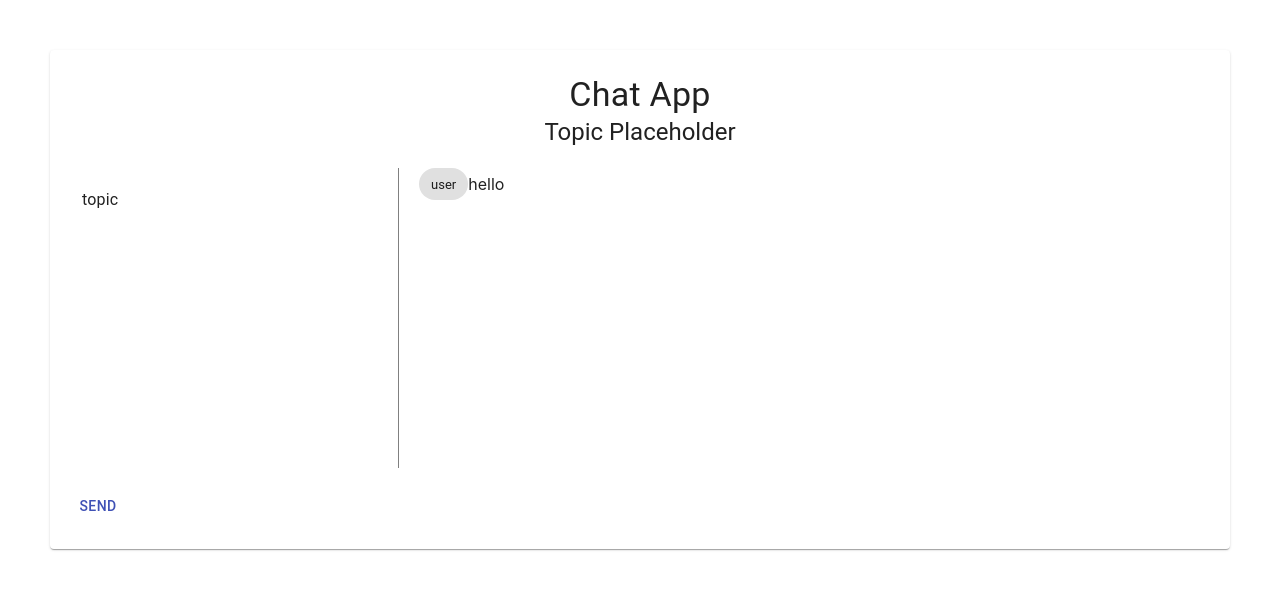
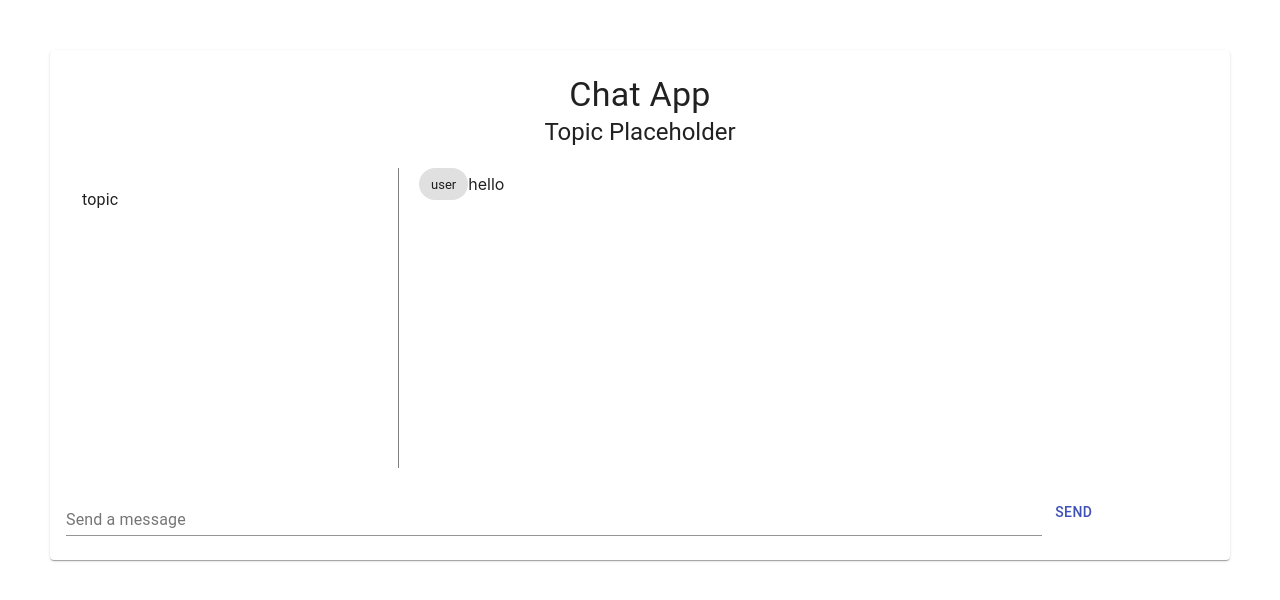
Before and after one commit to galosandoval/chatApp, a React (Create React App) app in the folder app/: page / in a window 1280 px wide. Shown: the top 600 px of the page. Built offline with nearby package versions, Linux system fonts and the light colour scheme.

Commit message:
finishes outline for Dashboard component

```diff
--- a/app/src/Components/Dashboard.js
+++ b/app/src/Components/Dashboard.js
@@ -1,4 +1,4 @@
-import React from "react";
+import React, { useState } from "react";
 import Paper from "@material-ui/core/Paper";
 import {
   Button,
@@ -7,6 +7,7 @@ import {
   ListItem,
   ListItemText,
   makeStyles,
+  TextField,
   Typography,
 } from "@material-ui/core";
 
@@ -40,6 +41,7 @@ const useStyles = makeStyles((theme) => ({
 
 export const Dashboard = () => {
   const classes = useStyles();
+  const [textValue, setTextValue] = useState('')
   return (
     <div>
       <Paper className={classes.root}>
@@ -69,7 +71,13 @@ export const Dashboard = () => {
           </div>
         </div>
         <div className={classes.flex}>
-        <Button color="primary">Send</Button>
+          <TextField
+            label="Send a message"
+            className={classes.chatBox}
+            value={textValue}
+            onChange={e => setTextValue(e.target.value)}
+          />
+          <Button color="primary">Send</Button>
         </div>
       </Paper>
     </div>
```
Also changed, not shown: app/src/Components/Store.js (added, +7 -0 lines), 1 other file (tests, documents, lock files or other folders).
